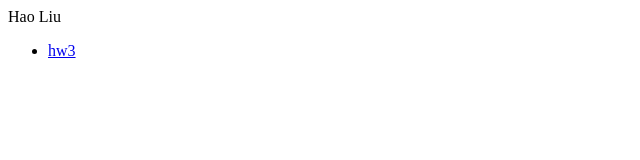
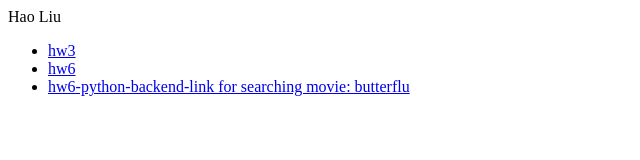
Before and after one commit to hao-liu-1117/hao-liu-1117.github.io, a plain HTML site: page hw.html in a window 1280 px wide. Shown: the whole page, without its empty margins (0-640 px from the left). Drawn offline with Linux system fonts and the light colour scheme.

Commit message:
update hw6

```diff
--- a/hw.html
+++ b/hw.html
@@ -7,6 +7,8 @@
   <body>
     <ul>
       <li><a href="https://hao-liu-1117.github.io/hw3/HW3_home.html">hw3</li>
+      <li><a href="https://https://haoliu-csci571-hw6.azurewebsites.net/">hw6</li>
+      <li><a href="https://https://haoliu-csci571-hw6.azurewebsites.net/search/movie/buterfly">hw6-python-backend-link for searching movie: butterflu</li>
     </ul>
   </body>
 
```
